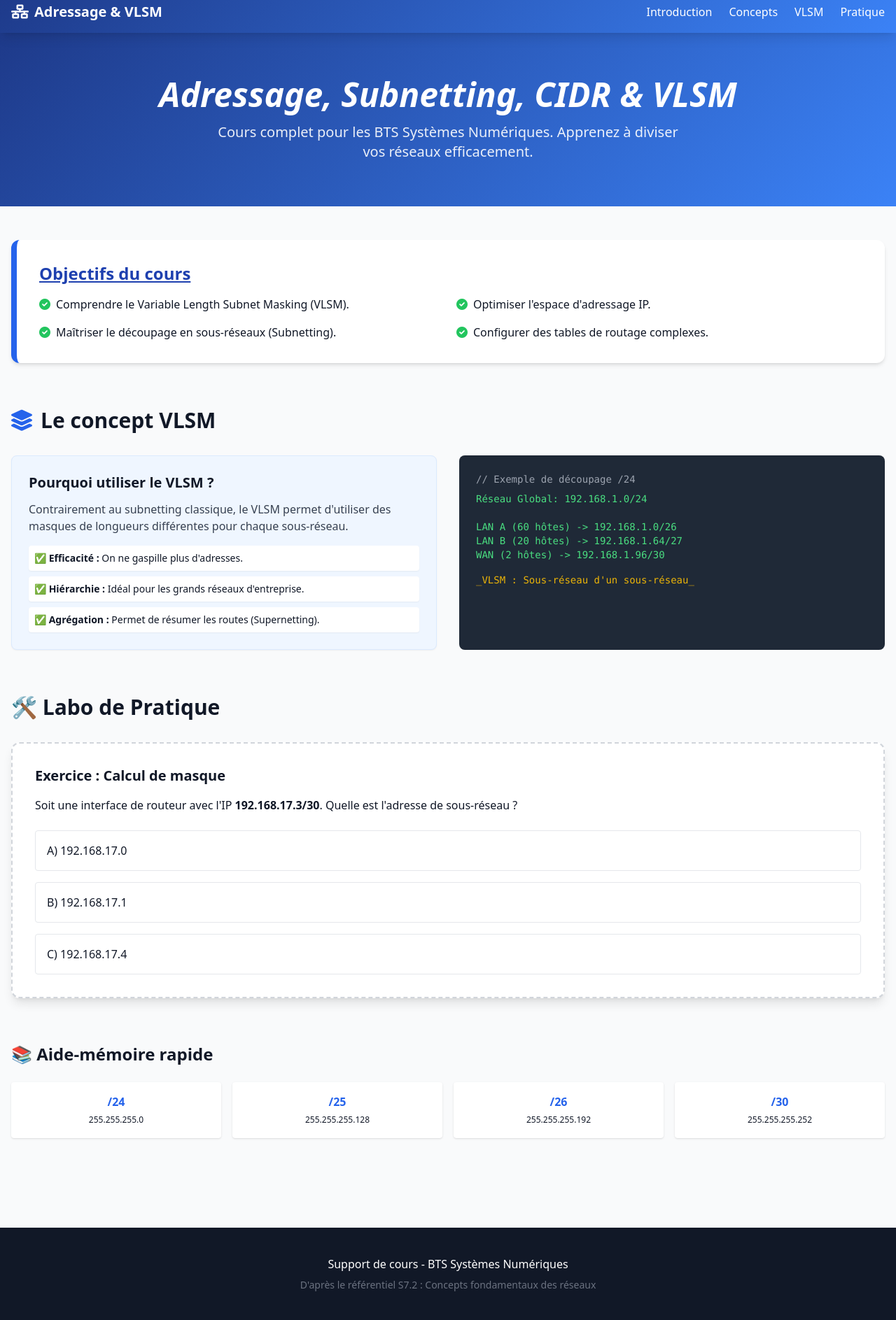
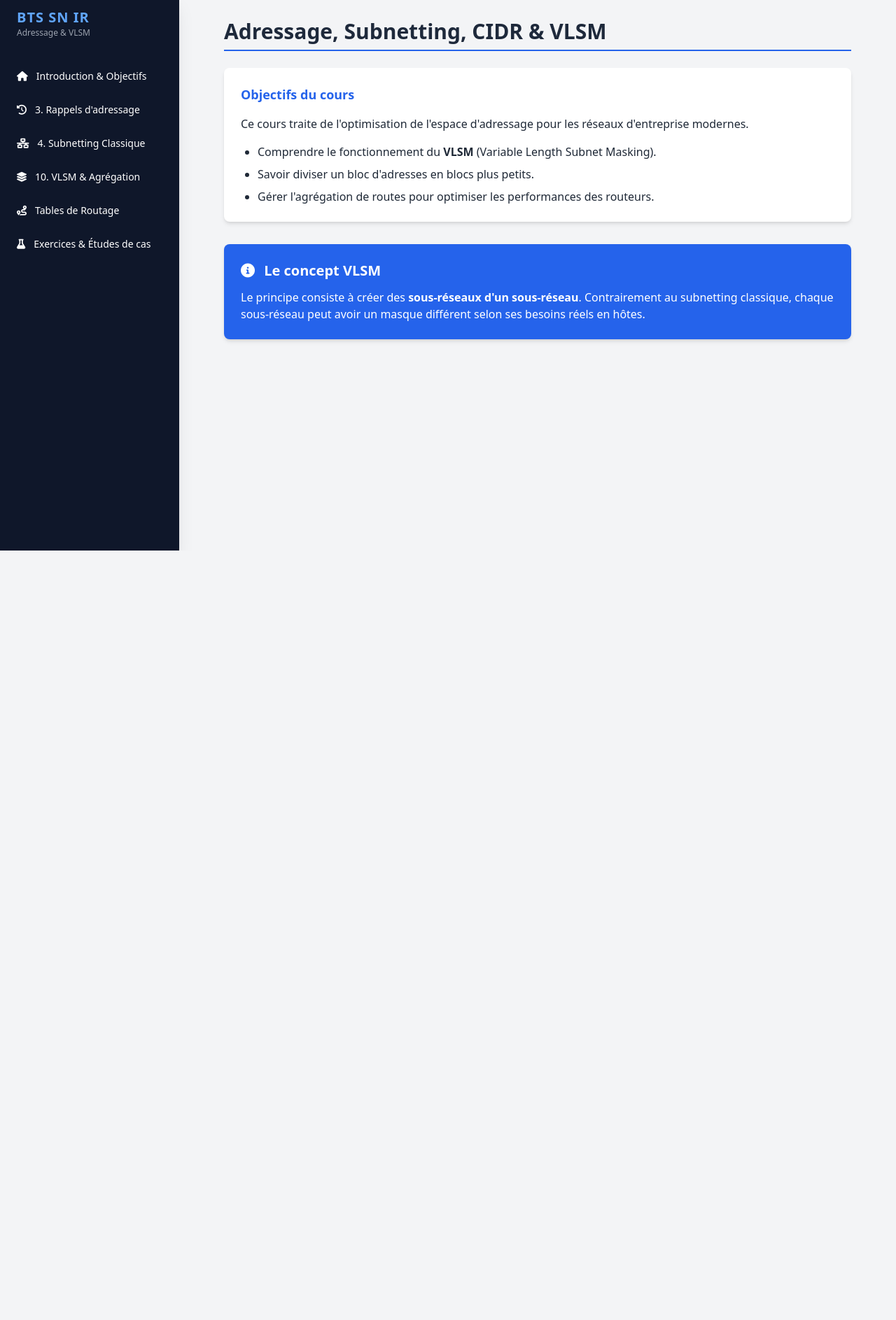
Before and after one commit to JusteUnMecGach4a/cours-VLSM, a plain HTML site: page index.html in a window 1280 px wide. Shown: the part 13-1900 px from the top of the page at 70% size. After the commit the page ends 800 px from the top, so only its background shows below. Drawn offline with nearby package versions, Linux system fonts and the light colour scheme.

Commit message:
Update index.html

```diff
--- a/index.html
+++ b/index.html
@@ -3,149 +3,241 @@
 <head>
     <meta charset="UTF-8">
     <meta name="viewport" content="width=device-width, initial-scale=1.0">
-    <title>Maîtriser l'Adressage IP & VLSM</title>
+    <title>Cours Réseaux : Adressage & VLSM</title>
     <script src="https://cdn.tailwindcss.com"></script>
     <link rel="stylesheet" href="https://cdnjs.cloudflare.com/ajax/libs/font-awesome/6.0.0/css/all.min.css">
     <style>
-        .gradient-bg { background: linear-gradient(135deg, #1e3a8a 0%, #3b82f6 100%); }
-        .card:hover { transform: translateY(-5px); transition: all 0.3s ease; }
+        .sidebar-link.active { @apply bg-blue-600 text-white shadow-md; }
+        .exercise-box { @apply bg-gray-50 border-l-4 border-yellow-500 p-4 my-4 rounded; }
+        .solution { display: none; }
+        pre { @apply bg-gray-800 text-green-400 p-4 rounded overflow-x-auto; }
     </style>
 </head>
-<body class="bg-gray-50 font-sans text-gray-900">
+<body class="bg-gray-100 font-sans leading-normal tracking-normal text-gray-800">
 
-    <!-- Navigation -->
-    <nav class="gradient-bg text-white p-4 sticky top-0 z-50 shadow-lg">
-        <div class="container mx-auto flex justify-between items-center">
-            <h1 class="text-xl font-bold flex items-center">
-                <i class="fas fa-network-wired mr-2"></i> Adressage & VLSM
-            </h1>
-            <div class="space-x-6 hidden md:flex">
-                <a href="#intro" class="hover:text-blue-200">Introduction</a>
-                <a href="#concepts" class="hover:text-blue-200">Concepts</a>
-                <a href="#vlsm" class="hover:text-blue-200">VLSM</a>
-                <a href="#exercices" class="hover:text-blue-200">Pratique</a>
+    <!-- Wrapper -->
+    <div class="flex flex-col md:flex-row min-h-screen">
+
+        <!-- Sidebar Navigation -->
+        <aside class="w-full md:w-64 bg-slate-900 text-white shadow-xl">
+            <div class="p-6">
+                <h1 class="text-xl font-bold text-blue-400 uppercase tracking-wider">BTS SN IR</h1>
+                <p class="text-xs text-gray-400">Adressage & VLSM</p>
             </div>
-        </div>
+            <nav class="mt-2 px-2 text-sm">
+                <button onclick="showSection('intro')" class="sidebar-link w-full text-left py-3 px-4 rounded mb-1 hover:bg-slate-800 transition flex items-center">
+                    <i class="fas fa-home mr-3"></i> Introduction & Objectifs
+                </button>
+                <button onclick="showSection('reminders')" class="sidebar-link w-full text-left py-3 px-4 rounded mb-1 hover:bg-slate-800 transition flex items-center">
+                    <i class="fas fa-history mr-3"></i> 3. Rappels d'adressage
+                </button>
+                <button onclick="showSection('subnetting')" class="sidebar-link w-full text-left py-3 px-4 rounded mb-1 hover:bg-slate-800 transition flex items-center">
+                    <i class="fas fa-network-wired mr-3"></i> 4. Subnetting Classique
+                </button>
+                <button onclick="showSection('vlsm')" class="sidebar-link w-full text-left py-3 px-4 rounded mb-1 hover:bg-slate-800 transition flex items-center">
+                    <i class="fas fa-layer-group mr-3"></i> 10. VLSM & Agrégation
+                </button>
+                <button onclick="showSection('routing')" class="sidebar-link w-full text-left py-3 px-4 rounded mb-1 hover:bg-slate-800 transition flex items-center">
+                    <i class="fas fa-route mr-3"></i> Tables de Routage
+                </button>
+                <button onclick="showSection('cas-pratiques')" class="sidebar-link w-full text-left py-3 px-4 rounded mb-1 hover:bg-slate-800 transition flex items-center">
+                    <i class="fas fa-flask mr-3"></i> Exercices & Études de cas
+                </button>
             </nav>
+        </aside>
 
-    <!-- Hero Section -->
-    <header class="gradient-bg text-white py-16 px-4">
-        <div class="container mx-auto text-center">
-            <h2 class="text-4xl md:text-5xl font-extrabold mb-4 italic">Adressage, Subnetting, CIDR & VLSM</h2>
-            <p class="text-xl opacity-90 max-w-2xl mx-auto">
-                Cours complet pour les BTS Systèmes Numériques. Apprenez à diviser vos réseaux efficacement.
-            </p>
-        </div>
-    </header>
+        <!-- Main Content -->
+        <main class="flex-1 p-4 md:p-10 overflow-y-auto">
 
-    <main class="container mx-auto py-12 px-4">
-
-        <!-- Objectifs -->
-        <section id="intro" class="mb-16">
-            <div class="bg-white p-8 rounded-xl shadow-md border-l-8 border-blue-600">
-                <h3 class="text-2xl font-bold mb-4 text-blue-800 underline">Objectifs du cours</h3>
-                <ul class="grid md:grid-cols-2 gap-4">
-                    <li class="flex items-start"><i class="fas fa-check-circle text-green-500 mt-1 mr-2"></i> Comprendre le Variable Length Subnet Masking (VLSM).</li>
-                    <li class="flex items-start"><i class="fas fa-check-circle text-green-500 mt-1 mr-2"></i> Optimiser l'espace d'adressage IP.</li>
-                    <li class="flex items-start"><i class="fas fa-check-circle text-green-500 mt-1 mr-2"></i> Maîtriser le découpage en sous-réseaux (Subnetting).</li>
-                    <li class="flex items-start"><i class="fas fa-check-circle text-green-500 mt-1 mr-2"></i> Configurer des tables de routage complexes.</li>
+            <!-- Section 1: Intro (PDF Page 2) -->
+            <section id="intro" class="content-section">
+                <div class="max-w-4xl mx-auto">
+                    <h2 class="text-3xl font-bold text-slate-800 mb-6 border-b-2 border-blue-600 pb-2">Adressage, Subnetting, CIDR & VLSM</h2>
+                    <div class="bg-white p-6 rounded-lg shadow-md mb-8">
+                        <h3 class="font-bold text-lg mb-4 text-blue-600">Objectifs du cours</h3>
+                        <p class="mb-4">Ce cours traite de l'optimisation de l'espace d'adressage pour les réseaux d'entreprise modernes.</p>
+                        <ul class="list-disc ml-6 space-y-2">
+                            <li>Comprendre le fonctionnement du <strong>VLSM</strong> (Variable Length Subnet Masking).</li>
+                            <li>Savoir diviser un bloc d'adresses en blocs plus petits.</li>
+                            <li>Gérer l'agrégation de routes pour optimiser les performances des routeurs.</li>
                         </ul>
                     </div>
-        </section>
 
-        <!-- Section VLSM -->
-        <section id="vlsm" class="mb-16">
-            <h3 class="text-3xl font-bold mb-8 flex items-center">
-                <i class="fas fa-layer-group mr-3 text-blue-600"></i> Le concept VLSM
-            </h3>
-            <div class="grid md:grid-cols-2 gap-8">
-                <div class="bg-blue-50 p-6 rounded-lg border border-blue-100 shadow-sm">
-                    <h4 class="font-bold text-xl mb-3">Pourquoi utiliser le VLSM ?</h4>
-                    <p class="mb-4 text-gray-700">Contrairement au subnetting classique, le VLSM permet d'utiliser des masques de longueurs différentes pour chaque sous-réseau. </p>
-                    <ul class="space-y-2 text-sm">
-                        <li class="bg-white p-2 rounded shadow-sm">✅ <strong>Efficacité :</strong> On ne gaspille plus d'adresses.</li>
-                        <li class="bg-white p-2 rounded shadow-sm">✅ <strong>Hiérarchie :</strong> Idéal pour les grands réseaux d'entreprise.</li>
-                        <li class="bg-white p-2 rounded shadow-sm">✅ <strong>Agrégation :</strong> Permet de résumer les routes (Supernetting).</li>
-                    </ul>
-                </div>
-                <div class="bg-gray-800 text-green-400 p-6 rounded-lg shadow-inner font-mono text-sm">
-                    <p class="text-gray-400 mb-2">// Exemple de découpage /24</p>
-                    <p>Réseau Global: 192.168.1.0/24</p>
-                    <br>
-                    <p>LAN A (60 hôtes) -> 192.168.1.0/26</p>
-                    <p>LAN B (20 hôtes) -> 192.168.1.64/27</p>
-                    <p>WAN (2 hôtes)  -> 192.168.1.96/30</p>
-                    <p class="mt-4 text-yellow-500">_VLSM : Sous-réseau d'un sous-réseau_</p>
+                    <div class="bg-blue-600 text-white p-6 rounded-lg shadow-md">
+                        <h3 class="font-bold text-xl mb-3"><i class="fas fa-info-circle mr-2"></i> Le concept VLSM</h3>
+                        <p>Le principe consiste à créer des <strong>sous-réseaux d'un sous-réseau</strong>. Contrairement au subnetting classique, chaque sous-réseau peut avoir un masque différent selon ses besoins réels en hôtes.</p>
                     </div>
                 </div>
             </section>
 
-        <!-- Exercice Interactif -->
-        <section id="exercices" class="mb-16">
-            <h3 class="text-3xl font-bold mb-8">🛠️ Labo de Pratique</h3>
-            <div class="bg-white p-8 rounded-xl shadow-lg border-2 border-dashed border-gray-300">
-                <h4 class="text-xl font-bold mb-4">Exercice : Calcul de masque</h4>
-                <p class="mb-6">Soit une interface de routeur avec l'IP <strong>192.168.17.3/30</strong>. Quelle est l'adresse de sous-réseau ?</p>
-
-                <div class="space-y-4">
-                    <button onclick="checkAnswer('a')" class="w-full text-left p-4 border rounded hover:bg-gray-50 transition">
-                        A) 192.168.17.0
-                    </button>
-                    <button onclick="checkAnswer('b')" class="w-full text-left p-4 border rounded hover:bg-gray-50 transition">
-                        B) 192.168.17.1
-                    </button>
-                    <button onclick="checkAnswer('c')" class="w-full text-left p-4 border rounded hover:bg-gray-50 transition">
-                        C) 192.168.17.4
-                    </button>
+            <!-- Section 2: Rappels (PDF Page 3) -->
+            <section id="reminders" class="content-section hidden">
+                <div class="max-w-4xl mx-auto">
+                    <h2 class="text-3xl font-bold mb-6">3. Rappels d'adressage</h2>
+                    <h3 class="text-xl font-bold mb-4 text-blue-700">3.2 Classes d'adresses</h3>
+                    <div class="overflow-x-auto bg-white rounded-lg shadow">
+                        <table class="min-w-full">
+                            <thead class="bg-slate-100">
+                                <tr>
+                                    <th class="p-4 text-left">Adresse IP</th>
+                                    <th class="p-4 text-left">Classe</th>
+                                    <th class="p-4 text-left">Privée / Publique / Réservée</th>
+                                </tr>
+                            </thead>
+                            <tbody class="divide-y">
+                                <tr><td class="p-4 font-mono">10.0.3.45</td><td class="p-4">A</td><td class="p-4 text-green-600">Privée</td></tr>
+                                <tr><td class="p-4 font-mono">172.16.0.1</td><td class="p-4">B</td><td class="p-4 text-green-600">Privée</td></tr>
+                                <tr><td class="p-4 font-mono">127.0.0.1</td><td class="p-4">A</td><td class="p-4 text-red-600">Loopback (Réservée)</td></tr>
+                                <tr><td class="p-4 font-mono">224.0.0.1</td><td class="p-4">D</td><td class="p-4 text-orange-600">Multicast</td></tr>
+                            </tbody>
+                        </table>
                     </div>
-                <div id="result" class="mt-6 p-4 rounded hidden"></div>
                 </div>
             </section>
 
-        <!-- Ressources & Aide-mémoire -->
-        <section id="concepts">
-            <h3 class="text-2xl font-bold mb-6">📚 Aide-mémoire rapide</h3>
-            <div class="grid grid-cols-2 md:grid-cols-4 gap-4">
-                <div class="bg-white p-4 rounded shadow text-center">
-                    <span class="block font-bold text-blue-600">/24</span>
-                    <span class="text-xs">255.255.255.0</span>
+            <!-- Section 3: Subnetting (PDF Page 4) -->
+            <section id="subnetting" class="content-section hidden">
+                <div class="max-w-4xl mx-auto">
+                    <h2 class="text-3xl font-bold mb-6 italic text-blue-800">4. Subnetting : Observations</h2>
+                    <div class="exercise-box">
+                        <h4 class="font-bold">Problème 4.1 : Réseau de classe B avec masque 255.255.240.0</h4>
+                        <p class="mt-2 text-sm">a) Combien de bits empruntés à la partie hôte ?</p>
+                        <button onclick="toggleSol('sol1')" class="text-blue-600 text-xs underline mt-1">Voir la réponse</button>
+                        <p id="sol1" class="solution mt-2 bg-green-100 p-2 text-green-800 rounded">Réponse : 4 bits (car 240 en binaire est 1111 0000).</p>
                     </div>
-                <div class="bg-white p-4 rounded shadow text-center">
-                    <span class="block font-bold text-blue-600">/25</span>
-                    <span class="text-xs">255.255.255.128</span>
+
+                    <div class="bg-white p-6 rounded-lg mt-8 shadow">
+                        <h3 class="font-bold text-lg mb-4">Calculateur de Masque Rapide</h3>
+                        <div class="flex space-x-4">
+                            <input type="number" id="cidrInput" placeholder="ex: 28" class="border p-2 rounded w-full">
+                            <button onclick="calcMask()" class="bg-blue-600 text-white px-4 py-2 rounded">Calculer</button>
                         </div>
-                <div class="bg-white p-4 rounded shadow text-center">
-                    <span class="block font-bold text-blue-600">/26</span>
-                    <span class="text-xs">255.255.255.192</span>
-                </div>
-                <div class="bg-white p-4 rounded shadow text-center">
-                    <span class="block font-bold text-blue-600">/30</span>
-                    <span class="text-xs">255.255.255.252</span>
+                        <p id="maskResult" class="mt-4 font-mono font-bold text-blue-700"></p>
                     </div>
                 </div>
             </section>
+
+            <!-- Section 4: VLSM (PDF Page 11-15) -->
+            <section id="vlsm" class="content-section hidden">
+                <div class="max-w-4xl mx-auto">
+                    <h2 class="text-3xl font-bold mb-6">10. VLSM : Variable Length Subnet Masking</h2>
+                    <p class="mb-6">C'est la méthode de division en sous-réseaux qui s'adapte aux besoins réels.</p>
+
+                    <div class="grid md:grid-cols-2 gap-6">
+                        <div class="bg-slate-800 text-white p-6 rounded-lg">
+                            <h4 class="text-yellow-400 font-bold mb-4 italic">Exemple : Tokyo / NY</h4>
+                            <ul class="text-sm space-y-2 opacity-90">
+                                <li><strong>Administration:</strong> 100 postes -> /25</li>
+                                <li><strong>Production:</strong> 2000 postes -> /21</li>
+                                <li><strong>DMZ:</strong> 20 serveurs -> /27</li>
+                                <li><strong>Liaison Routeur:</strong> 2 adresses -> /30</li>
+                            </ul>
+                        </div>
+                        <div class="bg-white p-6 border rounded-lg shadow">
+                            <h4 class="font-bold mb-4">Règle d'or du VLSM</h4>
+                            <p class="text-sm italic">"Toujours commencer le découpage par le réseau nécessitant le plus grand nombre d'adresses IP pour éviter les chevauchements."</p>
+                        </div>
+                    </div>
+                </div>
+            </section>
+
+            <!-- Section 5: Routage (PDF Page 19-21) -->
+            <section id="routing" class="content-section hidden">
+                <div class="max-w-4xl mx-auto">
+                    <h2 class="text-3xl font-bold mb-6">Tables de Routage & Agrégation</h2>
+                    <p class="mb-4">Analyse de la commande <code class="bg-gray-200 px-1">show ip route</code> :</p>
+                    <pre>
+R 204.204.7.0/24 [120/1] via 199.6.13.2, 00:00:09, Serial0
+C 201.100.11.0/24 is directly connected, Serial1
+R 192.5.5.0/24 [120/1] via 201.100.11.1, 00:00:04, Serial1
+                    </pre>
+                    <div class="mt-6 p-4 bg-yellow-50 rounded border border-yellow-200">
+                        <h4 class="font-bold">Légende :</h4>
+                        <ul class="text-sm mt-2">
+                            <li><strong>C :</strong> Connecté directement</li>
+                            <li><strong>R :</strong> Appris via RIP</li>
+                            <li><strong>S :</strong> Statique</li>
+                        </ul>
+                    </div>
+                </div>
+            </section>
+
+            <!-- Section 6: Cas Pratiques -->
+            <section id="cas-pratiques" class="content-section hidden">
+                <div class="max-w-4xl mx-auto">
+                    <h2 class="text-3xl font-bold mb-6 text-orange-600 underline">Exercices Pratiques (Style Examen)</h2>
+                    <div class="bg-white p-6 rounded-lg shadow-lg border-t-4 border-orange-500">
+                        <h3 class="font-bold text-lg">Cas n°5 : Réseau Entreprise (60 hôtes)</h3>
+                        <p class="mt-2">L'entreprise dispose de l'adresse 193.250.17.0/24.</p>
+                        <p class="mt-2 font-bold">Départements :</p>
+                        <ul class="list-disc ml-6 text-sm italic">
+                            <li>Administratif : 25 hôtes</li>
+                            <li>Commercial : 15 hôtes</li>
+                            <li>Production : 20 hôtes</li>
+                        </ul>
+                        <div class="mt-6">
+                            <p class="font-bold">Correction proposée :</p>
+                            <pre class="text-xs mt-2">
+Admin (25) -> /27 (32 adresses) -> .0 à .31
+Prod (20)  -> /27 (32 adresses) -> .32 à .63
+Com (15)   -> /27 (32 adresses) -> .64 à .95
+                            </pre>
+                        </div>
+                    </div>
+                </div>
+            </section>
+
         </main>
+    </div>
 
-    <footer class="bg-gray-900 text-white py-10 mt-20">
-        <div class="container mx-auto text-center">
-            <p>Support de cours - BTS Systèmes Numériques</p>
-            <p class="text-gray-500 text-sm mt-2">D'après le référentiel S7.2 : Concepts fondamentaux des réseaux</p>
-        </div>
+    <!-- Footer sticky (Mobile navigation) -->
+    <footer class="md:hidden fixed bottom-0 w-full bg-slate-900 text-white p-2 flex justify-around text-xs">
+        <button onclick="showSection('intro')">Cours</button>
+        <button onclick="showSection('subnetting')">Subnet</button>
+        <button onclick="showSection('vlsm')">VLSM</button>
+        <button onclick="showSection('cas-pratiques')">Pratique</button>
     </footer>
 
     <script>
-        function checkAnswer(choice) {
-            const resultDiv = document.getElementById('result');
-            resultDiv.classList.remove('hidden', 'bg-red-100', 'text-red-700', 'bg-green-100', 'text-green-700');
+        function showSection(id) {
+            // Cacher toutes les sections
+            document.querySelectorAll('.content-section').forEach(section => {
+                section.classList.add('hidden');
+            });
+            // Afficher la section demandée
+            document.getElementById(id).classList.remove('hidden');
 
-            if(choice === 'a') {
-                resultDiv.innerText = "Correct ! En /30, les sous-réseaux avancent de 4 en 4 (0, 4, 8...). 3 est dans le bloc commençant à 0.";
-                resultDiv.classList.add('bg-green-100', 'text-green-700', 'block');
-            } else {
-                resultDiv.innerText = "Faux. Réfléchissez au pas de progression pour un masque /30 (256 - 252 = 4).";
-                resultDiv.classList.add('bg-red-100', 'text-red-700', 'block');
+            // Mettre à jour les liens sidebar
+            document.querySelectorAll('.sidebar-link').forEach(link => {
+                link.classList.remove('active');
+                if(link.getAttribute('onclick').includes(id)) {
+                    link.classList.add('active');
                 }
+            });
+
+            // Scroll to top
+            window.scrollTo(0, 0);
         }
+
+        function toggleSol(id) {
+            const el = document.getElementById(id);
+            el.style.display = el.style.display === 'block' ? 'none' : 'block';
+        }
+
+        function calcMask() {
+            const cidr = document.getElementById('cidrInput').value;
+            if(cidr < 0 || cidr > 32) return alert('CIDR invalide');
+
+            let mask = [];
+            for(let i=0; i<4; i++) {
+                let bits = Math.min(8, Math.max(0, cidr - (i*8)));
+                mask.push(256 - Math.pow(2, 8-bits));
+            }
+            document.getElementById('maskResult').innerText = "Masque : " + mask.join('.');
+        }
+
+        // Initialisation
+        showSection('intro');
     </script>
 </body>
 </html>
```
Lines whose indentation alone changed are shown as unchanged.
